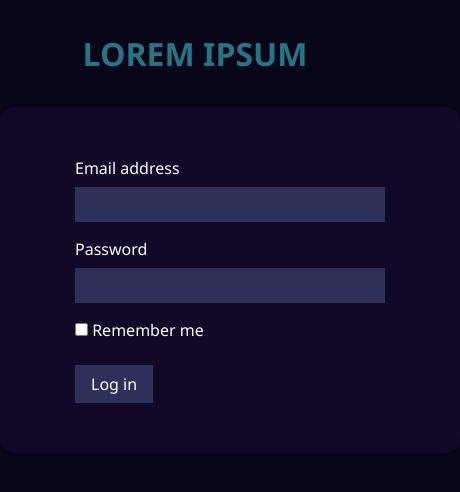
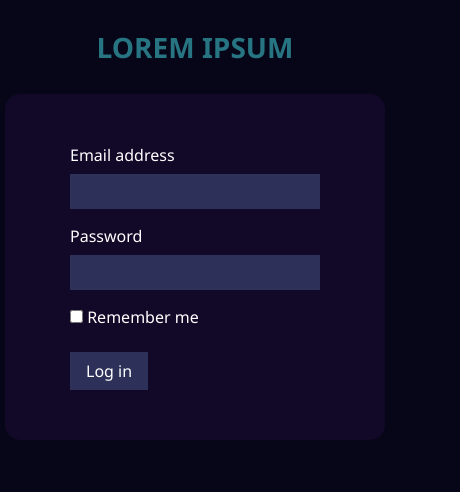
Before and after one commit to trucchau171/loginPage, a plain HTML site: page index.html in a window 390 px wide. Shown: the whole page, 460 px wide, since content can reach past the window. Drawn offline with Linux system fonts and the light colour scheme.

Commit message:
update responsive

```diff
--- a/css/style.css
+++ b/css/style.css
@@ -21,12 +21,15 @@ body {
     margin-bottom: 16px !important;
 }
 
+
+
+
 .form-header {
     text-align: center;
     color: #277582;
-    margin: 32px;
     text-transform: uppercase;
     font-size: 32px;
+    padding: 28px 0;
 }
 
 #login-container {
@@ -36,6 +39,16 @@ body {
     padding: 50px 75px;;
     background: #1c09338f;
     border-radius: 15px ;
+}
+
+@media (max-width: 760px) {
+    .form-header {
+        font-size: 28px;
+    }
+    #login-container {
+        width: 380px;
+        padding: 50px 65px;
+    }
 }
 
 #login-container .form-label {
```
